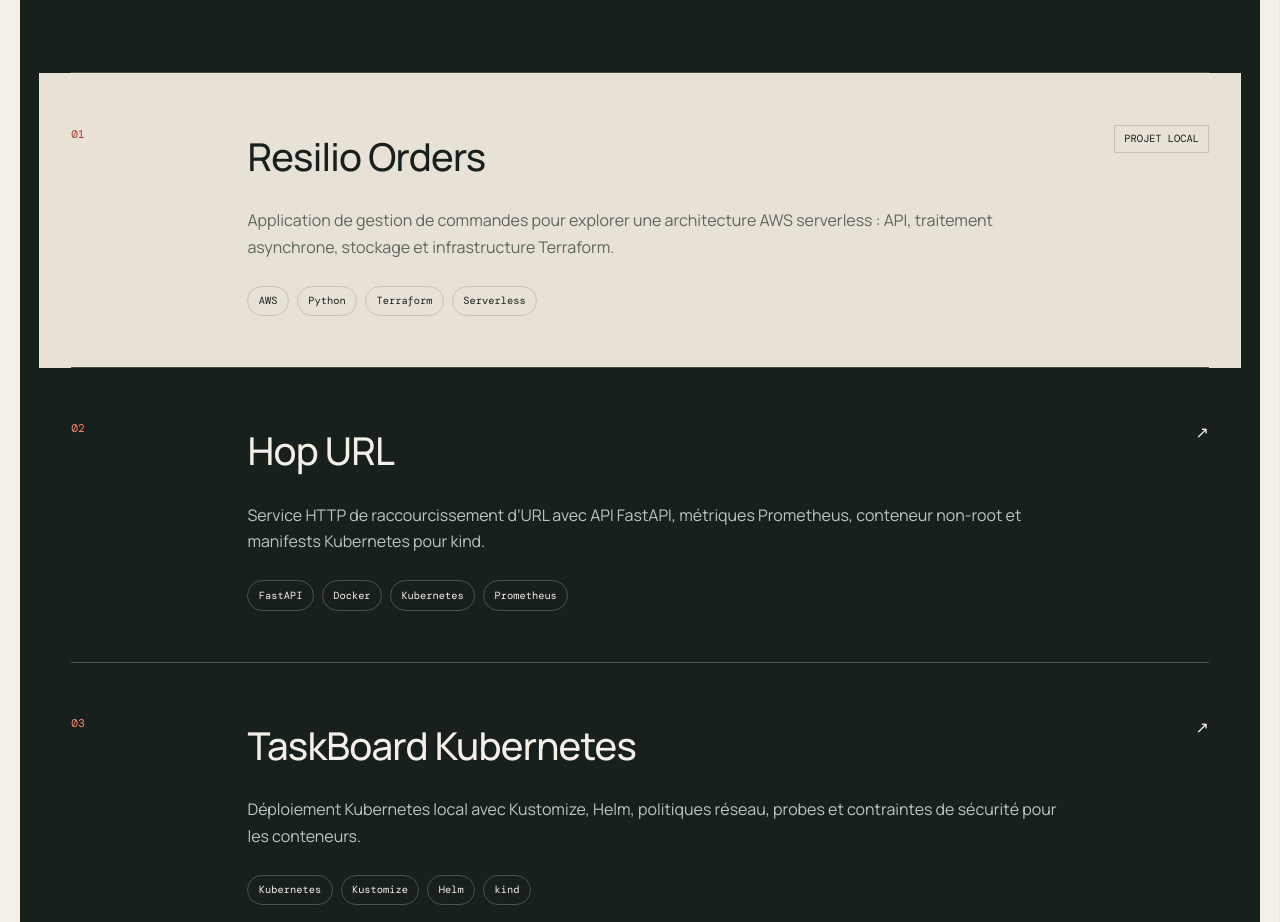
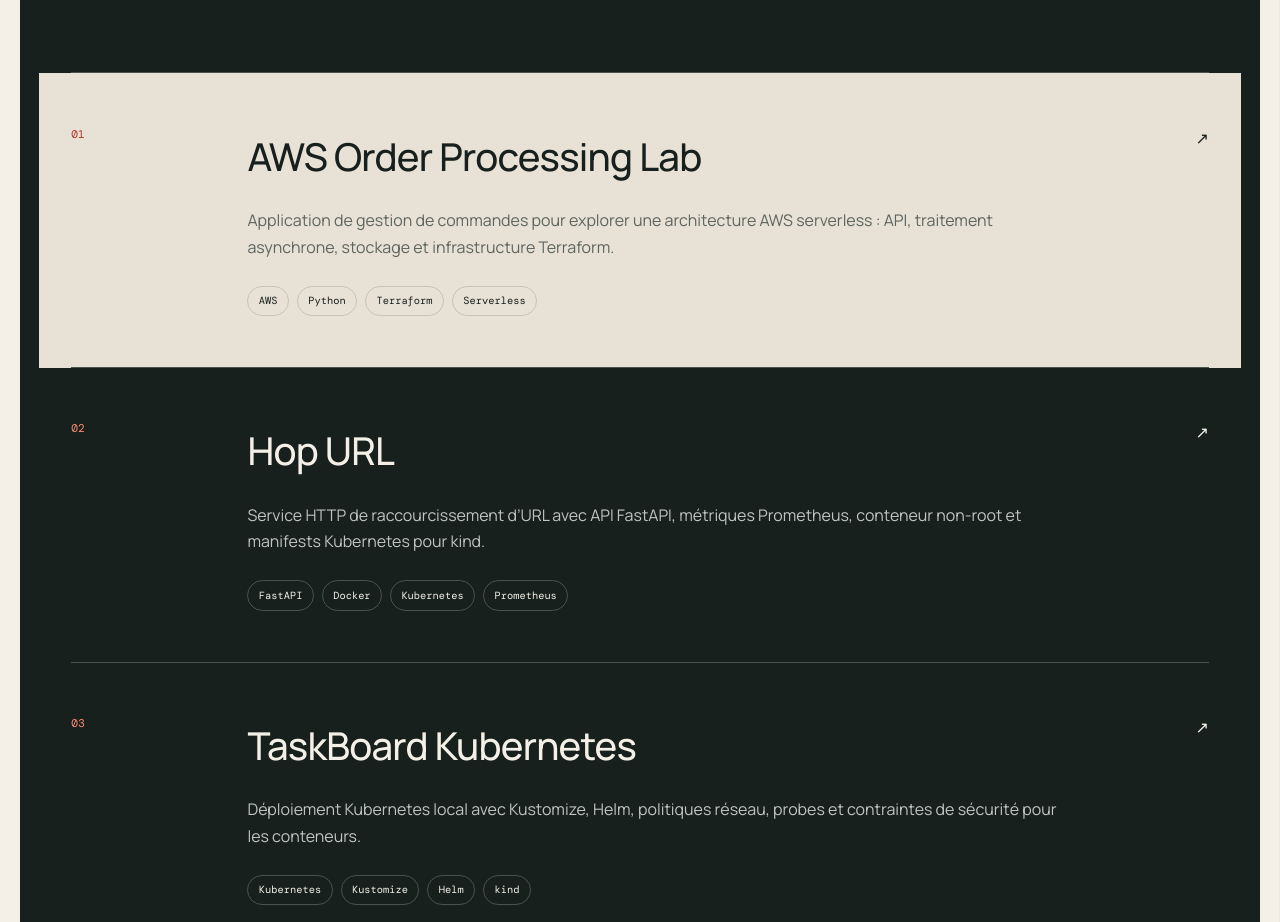
Before and after one commit to Curtis736/curtis-robert-portfolio, a website: page index.html in a window 1280 px wide. Shown: the part 2520-3442 px from the top of the page. Drawn offline with nearby package versions, Linux system fonts and the light colour scheme.

Commit message:
docs: link AWS architecture lab
Replace the former local project label with the published AWS training repository.

```diff
--- a/index.html
+++ b/index.html
@@ -146,8 +146,8 @@
             <div class="project-number">01</div>
             <div class="project-content">
               <div class="project-topline">
-                <h3>Resilio Orders</h3>
-                <span class="status">Projet local</span>
+                <h3><a href="https://github.com/Curtis736/aws-order-processing-lab" target="_blank" rel="noopener noreferrer">AWS Order Processing Lab</a></h3>
+                <span aria-hidden="true">↗</span>
               </div>
               <p>
                 Application de gestion de commandes pour explorer une architecture AWS
```
Also changed, not shown: README.md.
